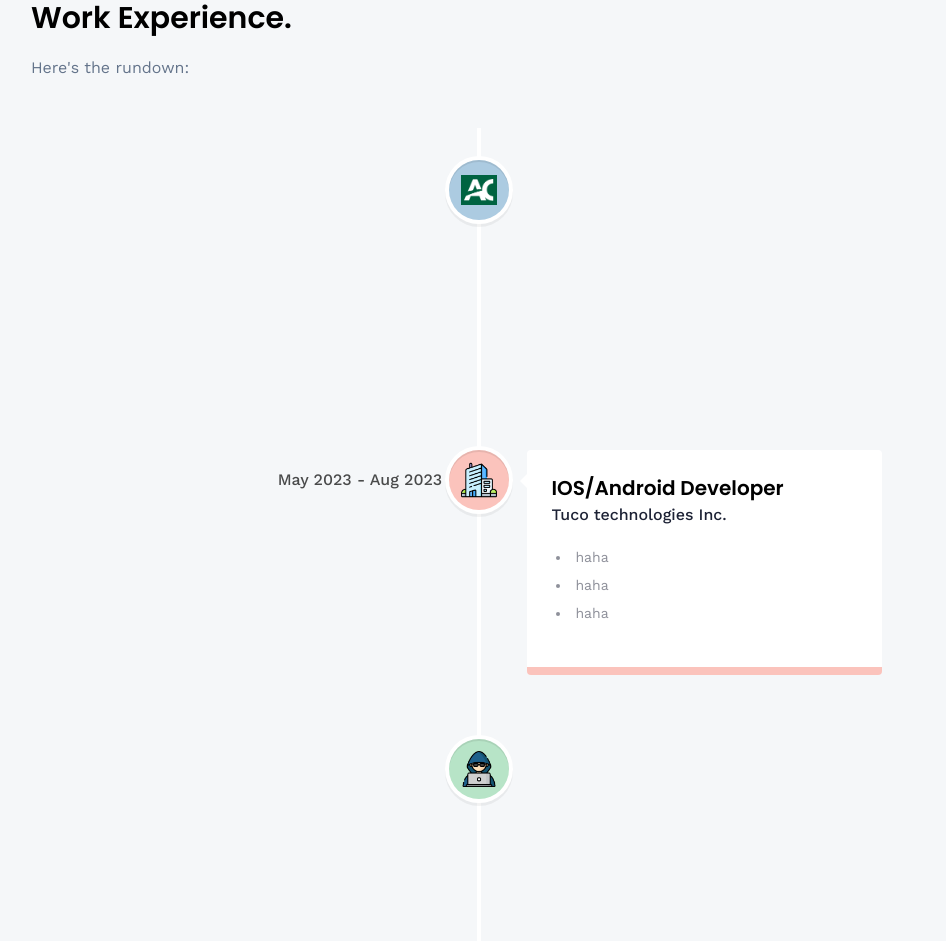
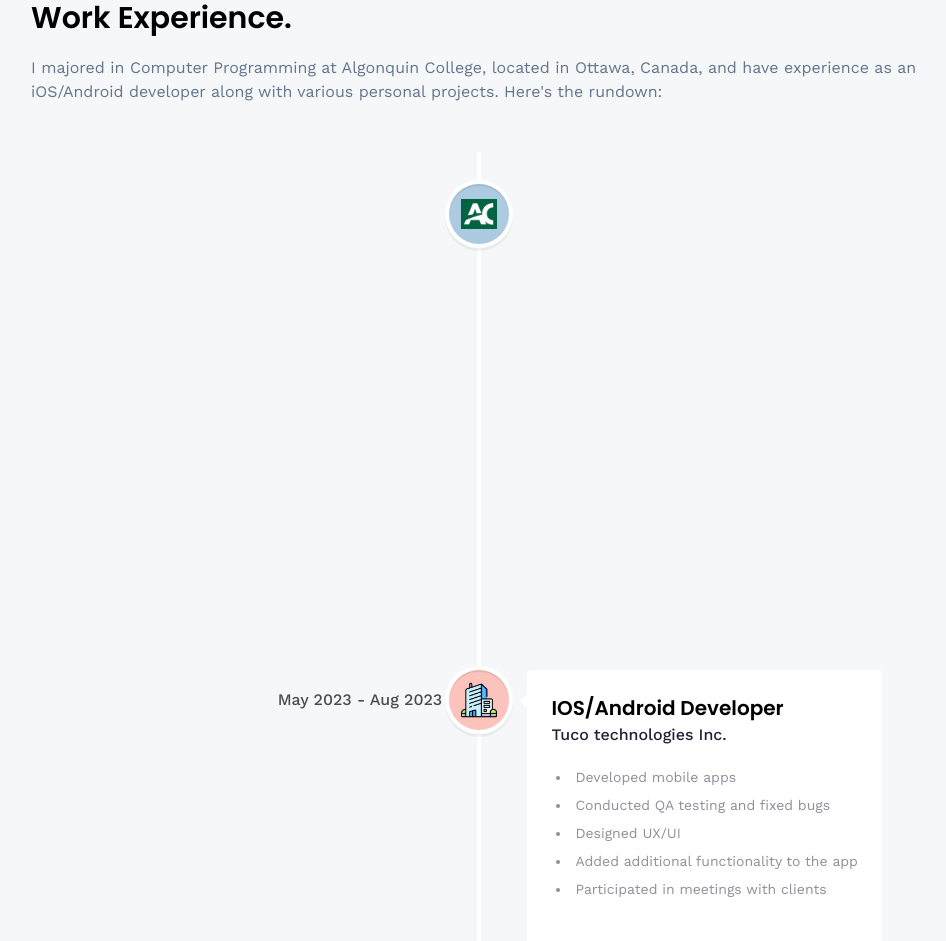
Before and after one commit to dlwngh1367/3D-React-Website, a React (Vite) app: page /about in a window 1280 px wide. Shown: the part 840-1781 px from the top of the page, without its empty margins (161-1107 px from the left). Built offline with nearby package versions, Linux system fonts and the light colour scheme.

Commit message:
Completed the project

```diff
--- a/src/components/HomeInfo.jsx
+++ b/src/components/HomeInfo.jsx
@@ -23,7 +23,7 @@ const HomeInfo = ({ currentStage }) => {
     return (
       <div className='info-box'>
         <p className='font-medium sm:text-xl text-center'>
-        Freshly graduated from college <br /> and picked up many skills along the way
+        Recently graduated from college <br /> and picked up many skills along the way
         </p>
 
         <Link to='/about' className='neo-brutalism-white neo-btn'>
--- a/src/constants/index.js
+++ b/src/constants/index.js
@@ -125,15 +125,22 @@ export const skills = [
 
 export const experiences = [
     {
-        title: "Student",
+        title: "Computer programming student",
         company_name: "Algonquin College",
         icon: algonquin,
         iconBg: "#accbe1",
         date: "May 2022 - Aug 2023",
         points: [
-            "haha",
-            "haha",
-            "haha"        ],
+            "Web development",
+            "Agile/Scrum",
+            "Mobile development",
+            "Networking programming",
+            "Database systems",
+            "Back-End & Front-End development",
+            "Version control systems",
+            "Open source operating systems",
+            "Full-Stack software development"
+              ],
     },
     {
         title: "IOS/Android Developer",
@@ -142,9 +149,11 @@ export const experiences = [
         iconBg: "#fbc3bc",
         date: "May 2023 - Aug 2023",
         points: [
-            "haha",
-            "haha",
-            "haha"
+            "Developed mobile apps",
+            "Conducted QA testing and fixed bugs",
+            "Designed UX/UI",
+            "Added additional functionality to the app",
+            "Participated in meetings with clients"
         ],
     },
     {
@@ -154,9 +163,13 @@ export const experiences = [
         iconBg: "#b7e4c7",
         date: "Sep 2023 - Current",
         points: [
-            "haha",
-            "haha",
-            "haha"
+            "2-year diploma in Computer Programming",
+            "Various personal projects",
+            "Working experience as a freelancer" ,
+            "Experience in various group projects",
+            "Strong communication skills",
+            "Team player",
+            "Extensive knowledge of software development"
         ],
     }
 ];
@@ -169,7 +182,7 @@ export const projects = [
         theme: 'btn-back-red',
         name: 'Juho Chat',
         description: `
-        Developed an iOS chatting application that allows mobile users to chat.
+        Developed an iOS chatting application that enables mobile users to engage in real-time conversations, sharing text messages.
         `,
         link: 'https://github.com/dlwngh1367/Juho-Chat',
     },
@@ -177,35 +190,35 @@ export const projects = [
         iconUrl: weather,
         theme: 'btn-back-green',
         name: 'Clima',
-        description: 'Developed an iOS app that allows users to check the weather and other information by utilizing location data and search.',
+        description: 'Developed an iOS app that enables users to check real-time weather updates and other relevant information by leveraging location data and search functionality.',
         link: 'https://github.com/dlwngh1367/Clima',
     },
     {
         iconUrl: data,
         theme: 'btn-back-blue',
         name: 'Data Synthesis Project',
-        description: 'Developed a Python-based data management system with menu-driven options, including record creation, editing, deletion, and visualization through horizontal bar charts. ',
+        description: 'Developed a Python-based data management system featuring menu-driven options, allowing users to create, edit, and delete records, and visualize data through horizontal bar charts.',
         link: 'https://github.com/dlwngh1367/Data-Synthesis-Project',
     },
     {
         iconUrl: web,
         theme: 'btn-back-pink',
         name: '3D React Website',
-        description: 'Designed a 3D React website that is accessible to anyone using Threejs and React.',
-        link: 'https://github.com/adrianhajdin/social_media_app',
+        description: 'Designed a 3D website using Three.js and React, ensuring accessibility for all users.',
+        link: '',
     },
     {
         iconUrl: crush,
         theme: 'btn-back-black',
         name: 'Chase Your Crush',
-        description: 'Developed an iOS story game application that has different stories depending on the choice of user.',
+        description: 'Developed an iOS story game application with dynamic narratives that change based on the choices of the user.',
         link: 'https://github.com/dlwngh1367/ChaseYourCrush',
     },
     {
         iconUrl: program,
         theme: 'btn-back-yellow',
         name: 'Various Java programs',
-        description: 'Developed various Java programs using advance Gui and OOP concept of Java.',
+        description: 'Developed various Java programs using advanced GUI and OOP concepts in Java.',
         link: 'https://github.com/dlwngh1367/Java-Practice',
     }
 ];
--- a/src/pages/About.jsx
+++ b/src/pages/About.jsx
@@ -22,8 +22,7 @@ const About = () => {
 
       <div className='mt-5 flex flex-col gap-3 text-slate-500'>
         <p>
-          Software Engineer based in Canada, graduated from Algonquin college's
-          Computer programming degree with a lot of knowledges and experiences in Ottawa.
+        Software Engineer based in Canada, graduated from Algonquin College's Computer Programming program with extensive knowledge and experience in Ottawa.
         </p>
       </div>
 
@@ -50,8 +49,7 @@ const About = () => {
         <h3 className='subhead-text'>Work Experience.</h3>
         <div className='mt-5 flex flex-col gap-3 text-slate-500'>
           <p>
-             Here's the rundown:
-          </p>
+          I majored in Computer Programming at Algonquin College, located in Ottawa, Canada, and have experience as an iOS/Android developer along with various personal projects. Here's the rundown:          </p>
           </div>
           <div className='mt-12 flex'>
           <VerticalTimeline>
```
